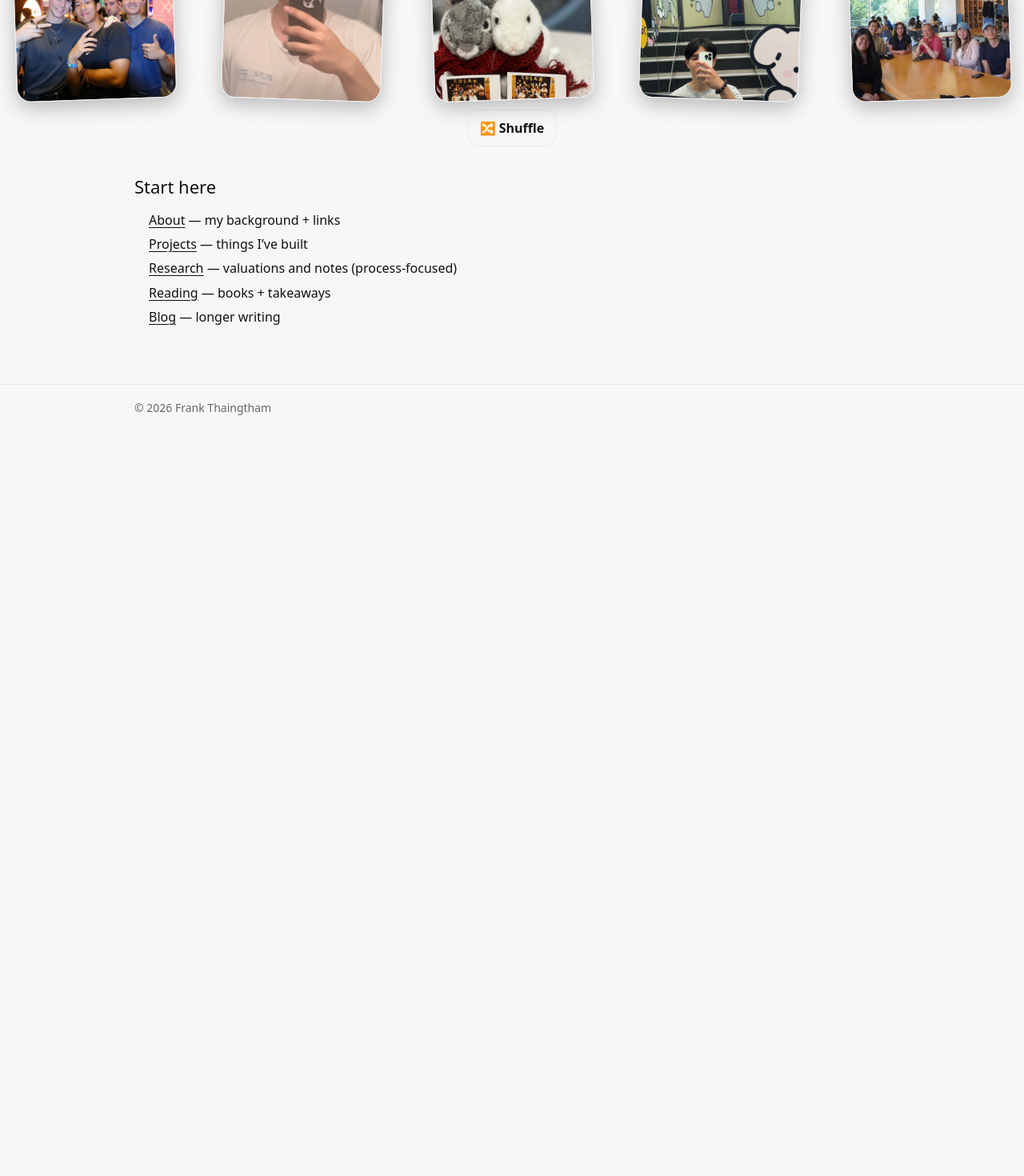
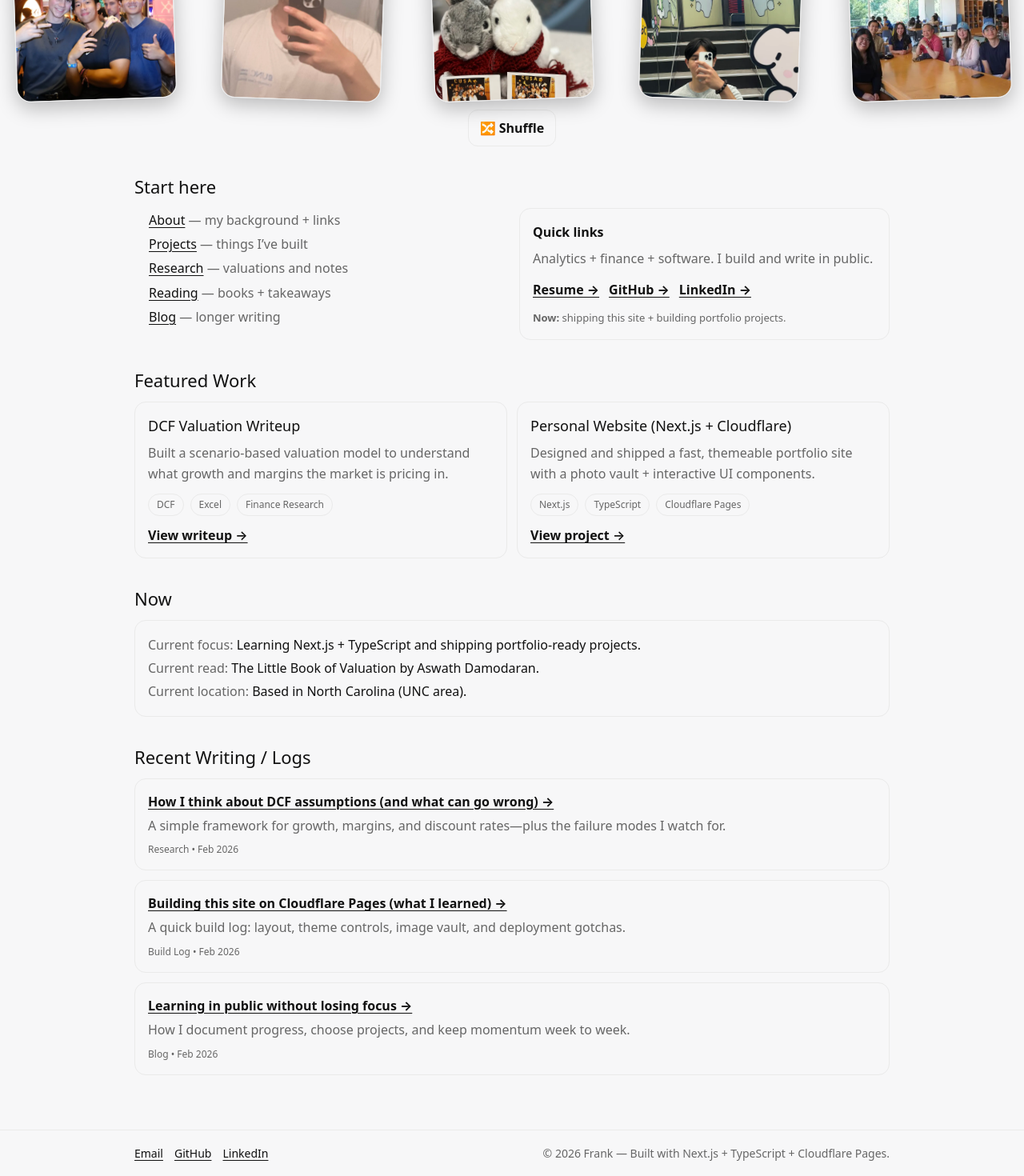
Before and after one commit to FrankThaingtham/personal-website, a Next.js app: page / in a window 1280 px wide. Shown: the part 370-1840 px from the top of the page at 80% size. Before the commit the page ends 908 px from the top, so only its background shows below. Built offline with nearby package versions, Linux system fonts and the light colour scheme.

Commit message:
add Start here quick links card layout

```diff
--- a/src/app/layout.tsx
+++ b/src/app/layout.tsx
@@ -28,11 +28,12 @@ export default function RootLayout({
             position: "sticky",
             top: 0,
             zIndex: 50,
-            background: "var(--bg",
-            opacity: 1,
-            borderBottom: "1px solid var(--border, #eaeaea",
-            }}>
-          <nav className="nav"
+            backgroundColor: "var(--bg)",
+            borderBottom: "1px solid var(--border)",
+          }}
+        >
+          <nav
+            className="nav"
             style={{
               maxWidth: 980,
               margin: "0 auto",
@@ -43,17 +44,38 @@ export default function RootLayout({
               flexWrap: "wrap",
             }}
           >
-            <a href="/" style={{ fontWeight: 800, textDecoration: "none", color: "inherit", marginRight: 6 }}>
+            <a
+              href="/"
+              style={{
+                fontWeight: 800,
+                textDecoration: "none",
+                color: "inherit",
+                marginRight: 6,
+              }}
+            >
               Home
             </a>
 
-            <a href="/about" style={{ textDecoration: "none", color: "inherit" }}>About</a>
-            <a href="/projects" style={{ textDecoration: "none", color: "inherit" }}>Projects</a>
-            <a href="/research" style={{ textDecoration: "none", color: "inherit" }}>Research</a>
-            <a href="/reading" style={{ textDecoration: "none", color: "inherit" }}>Reading</a>
-            <a href="/blog" style={{ textDecoration: "none", color: "inherit" }}>Blog</a>
-            <a href="/contact" style={{ textDecoration: "none", color: "inherit" }}>Contact</a>
-            <ThemeControls/>
+            <a href="/about" style={{ textDecoration: "none", color: "inherit" }}>
+              About
+            </a>
+            <a href="/projects" style={{ textDecoration: "none", color: "inherit" }}>
+              Projects
+            </a>
+            <a href="/research" style={{ textDecoration: "none", color: "inherit" }}>
+              Research
+            </a>
+            <a href="/reading" style={{ textDecoration: "none", color: "inherit" }}>
+              Reading
+            </a>
+            <a href="/blog" style={{ textDecoration: "none", color: "inherit" }}>
+              Blog
+            </a>
+            <a href="/contact" style={{ textDecoration: "none", color: "inherit" }}>
+              Contact
+            </a>
+
+            <ThemeControls />
           </nav>
         </header>
 
@@ -61,17 +83,46 @@ export default function RootLayout({
           {children}
         </main>
 
-        <footer style={{ borderTop: "1px solid var(--border, #eaeaea)", marginTop: 40 }}>
+        <footer style={{ borderTop: "1px solid var(--border)", marginTop: 40 }}>
           <div
             style={{
               maxWidth: 980,
               margin: "0 auto",
               padding: "18px",
               fontSize: 14,
-              color: "var(--muted, #666666)",
+              color: "var(--muted)",
+              display: "flex",
+              alignItems: "center",
+              justifyContent: "space-between",
+              gap: 12,
+              flexWrap: "wrap",
             }}
           >
-            © {new Date().getFullYear()} Frank Thaingtham
+            <div style={{ display: "flex", gap: 14, flexWrap: "wrap" }}>
+              <a href="mailto:frankthaingtham@hotmail.com" style={{ textDecoration: "underline" }}>
+                Email
+              </a>
+              <a
+                href="https://github.com/frankthaingtham"
+                target="_blank"
+                rel="noreferrer"
+                style={{ textDecoration: "underline" }}
+              >
+                GitHub
+              </a>
+              <a
+                href="https://www.linkedin.com/in/frankthaingtham/"
+                target="_blank"
+                rel="noreferrer"
+                style={{ textDecoration: "underline" }}
+              >
+                LinkedIn
+              </a>
+            </div>
+
+            <div>
+              © {new Date().getFullYear()} Frank — Built with Next.js + TypeScript + Cloudflare Pages.
+            </div>
           </div>
         </footer>
       </body>
--- a/src/app/page.tsx
+++ b/src/app/page.tsx
@@ -6,28 +6,198 @@ export default function HomePage() {
       <h1 className="h1">Hi, I’m Frank.</h1>
 
       <p className="p">
-        I’m learning and building things I genuinely find interesting. I love analytics, finance, technology, and software — but most of all, I love learning. I share what I’m building, what I’m learning, and what I’m thinking about along the way. If you want to connect, feel free to <a href="/contact">reach out</a>.
+        I’m learning and building things I genuinely find interesting. I love analytics, finance, technology, and software — but most of all, I love learning. I share what I’m building, what I’m learning, and what I’m thinking about along the way. If you want to connect, feel free to{" "}
+        <a href="/contact">reach out</a>.
       </p>
+
       <PhotoShuffle />
+
       <section style={{ marginTop: 34 }}>
         <h2 className="h2">Start here</h2>
+
+        <div
+          style={{
+            display: "grid",
+            gridTemplateColumns: "repeat(auto-fit, minmax(320px, 1fr))",
+            gap: 18,
+            alignItems: "start",
+          }}
+        >
+          {/* Left: your existing list */}
           <ul style={{ lineHeight: 1.9, paddingLeft: 18, marginTop: 0 }}>
             <li>
-            <a href="/about">About</a> — my background + links
+              <a href="/about">About</a>{" "}
+              <span style={{ color: "var(--muted)" }}>— my background + links</span>
             </li>
             <li>
-            <a href="/projects">Projects</a> — things I’ve built
+              <a href="/projects">Projects</a>{" "}
+              <span style={{ color: "var(--muted)" }}>— things I’ve built</span>
             </li>
             <li>
-            <a href="/research">Research</a> — valuations and notes (process-focused)
+              <a href="/research">Research</a>{" "}
+              <span style={{ color: "var(--muted)" }}>— valuations and notes</span>
             </li>
             <li>
-            <a href="/reading">Reading</a> — books + takeaways
+              <a href="/reading">Reading</a>{" "}
+              <span style={{ color: "var(--muted)" }}>— books + takeaways</span>
             </li>
             <li>
-            <a href="/blog">Blog</a> — longer writing
+              <a href="/blog">Blog</a>{" "}
+              <span style={{ color: "var(--muted)" }}>— longer writing</span>
             </li>
           </ul>
+
+          {/* Right: quick card */}
+          <div className="card" style={{ lineHeight: 1.7 }}>
+            <div style={{ fontWeight: 800, marginBottom: 6 }}>Quick links</div>
+            <div style={{ color: "var(--muted)", marginBottom: 12 }}>
+              Analytics + finance + software. I build and write in public.
+            </div>
+
+            <div style={{ display: "flex", gap: 12, flexWrap: "wrap", marginBottom: 10 }}>
+              <a href="/resume.pdf" style={{ fontWeight: 700 }}>
+                Resume →
+              </a>
+              <a href="https://github.com/frankthaingtham" target="_blank" rel="noreferrer" style={{ fontWeight: 700 }}>
+                GitHub →
+              </a>
+              <a href="https://www.linkedin.com/in/frankthaingtham" target="_blank" rel="noreferrer" style={{ fontWeight: 700 }}>
+                LinkedIn →
+              </a>
+            </div>
+
+            <div style={{ color: "var(--muted)", fontSize: 13 }}>
+              <span style={{ fontWeight: 700, color: "inherit" }}>Now:</span> shipping this site + building portfolio projects.
+            </div>
+          </div>
+        </div>
+      </section>
+
+      <section style={{ marginTop: 34 }}>
+        <h2 className="h2">Featured Work</h2>
+
+        <div className="grid" style={{ gridTemplateColumns: "repeat(2, minmax(0, 1fr))" }}>
+          {/* Featured item #1 */}
+          <div className="card">
+            <h3 style={{ margin: "0 0 8px", fontSize: 18 }}>DCF Valuation Writeup</h3>
+            <p style={{ margin: "0 0 12px", color: "var(--muted)", lineHeight: 1.6 }}>
+              Built a scenario-based valuation model to understand what growth and margins the market is pricing in.
+            </p>
+
+            <div style={{ display: "flex", gap: 8, flexWrap: "wrap", marginBottom: 12 }}>
+              {["DCF", "Excel", "Finance Research"].map((t) => (
+                <span
+                  key={t}
+                  style={{
+                    border: "1px solid var(--border)",
+                    borderRadius: 999,
+                    padding: "4px 10px",
+                    fontSize: 12,
+                    color: "var(--muted)",
+                  }}
+                >
+                  {t}
+                </span>
+              ))}
+            </div>
+
+            <a href="/research" style={{ fontWeight: 600 }}>
+              View writeup →
+            </a>
+          </div>
+
+          {/* Featured item #2 */}
+          <div className="card">
+            <h3 style={{ margin: "0 0 8px", fontSize: 18 }}>Personal Website (Next.js + Cloudflare)</h3>
+            <p style={{ margin: "0 0 12px", color: "var(--muted)", lineHeight: 1.6 }}>
+              Designed and shipped a fast, themeable portfolio site with a photo vault + interactive UI components.
+            </p>
+
+            <div style={{ display: "flex", gap: 8, flexWrap: "wrap", marginBottom: 12 }}>
+              {["Next.js", "TypeScript", "Cloudflare Pages"].map((t) => (
+                <span
+                  key={t}
+                  style={{
+                    border: "1px solid var(--border)",
+                    borderRadius: 999,
+                    padding: "4px 10px",
+                    fontSize: 12,
+                    color: "var(--muted)",
+                  }}
+                >
+                  {t}
+                </span>
+              ))}
+            </div>
+
+            <a href="/projects" style={{ fontWeight: 600 }}>
+              View project →
+            </a>
+          </div>
+        </div>
+      </section>
+
+      <section style={{ marginTop: 34 }}>
+        <h2 className="h2">Now</h2>
+
+        <div className="card" style={{ lineHeight: 1.8 }}>
+          <div>
+            <span style={{ color: "var(--muted)" }}>Current focus:</span>{" "}
+            <span>Learning Next.js + TypeScript and shipping portfolio-ready projects.</span>
+          </div>
+
+          <div>
+            <span style={{ color: "var(--muted)" }}>Current read:</span>{" "}
+            <span>The Little Book of Valuation by Aswath Damodaran.</span>
+          </div>
+
+          <div>
+            <span style={{ color: "var(--muted)" }}>Current location:</span>{" "}
+            <span>Based in North Carolina (UNC area).</span>
+          </div>
+        </div>
+      </section>
+
+      <section style={{ marginTop: 34 }}>
+        <h2 className="h2">Recent Writing / Logs</h2>
+
+        <div className="grid" style={{ gap: 12 }}>
+          <div className="card">
+            <a href="/research" style={{ fontWeight: 700 }}>
+              How I think about DCF assumptions (and what can go wrong) →
+            </a>
+            <div style={{ color: "var(--muted)", marginTop: 6, lineHeight: 1.6 }}>
+              A simple framework for growth, margins, and discount rates—plus the failure modes I watch for.
+            </div>
+            <div style={{ color: "var(--muted)", fontSize: 12, marginTop: 8 }}>
+              Research • Feb 2026
+            </div>
+          </div>
+
+          <div className="card">
+            <a href="/projects" style={{ fontWeight: 700 }}>
+              Building this site on Cloudflare Pages (what I learned) →
+            </a>
+            <div style={{ color: "var(--muted)", marginTop: 6, lineHeight: 1.6 }}>
+              A quick build log: layout, theme controls, image vault, and deployment gotchas.
+            </div>
+            <div style={{ color: "var(--muted)", fontSize: 12, marginTop: 8 }}>
+              Build Log • Feb 2026
+            </div>
+          </div>
+
+          <div className="card">
+            <a href="/blog" style={{ fontWeight: 700 }}>
+              Learning in public without losing focus →
+            </a>
+            <div style={{ color: "var(--muted)", marginTop: 6, lineHeight: 1.6 }}>
+              How I document progress, choose projects, and keep momentum week to week.
+            </div>
+            <div style={{ color: "var(--muted)", fontSize: 12, marginTop: 8 }}>
+              Blog • Feb 2026
+            </div>
+          </div>
+        </div>
       </section>
     </>
   );
```
Lines whose indentation alone changed are shown as unchanged.
